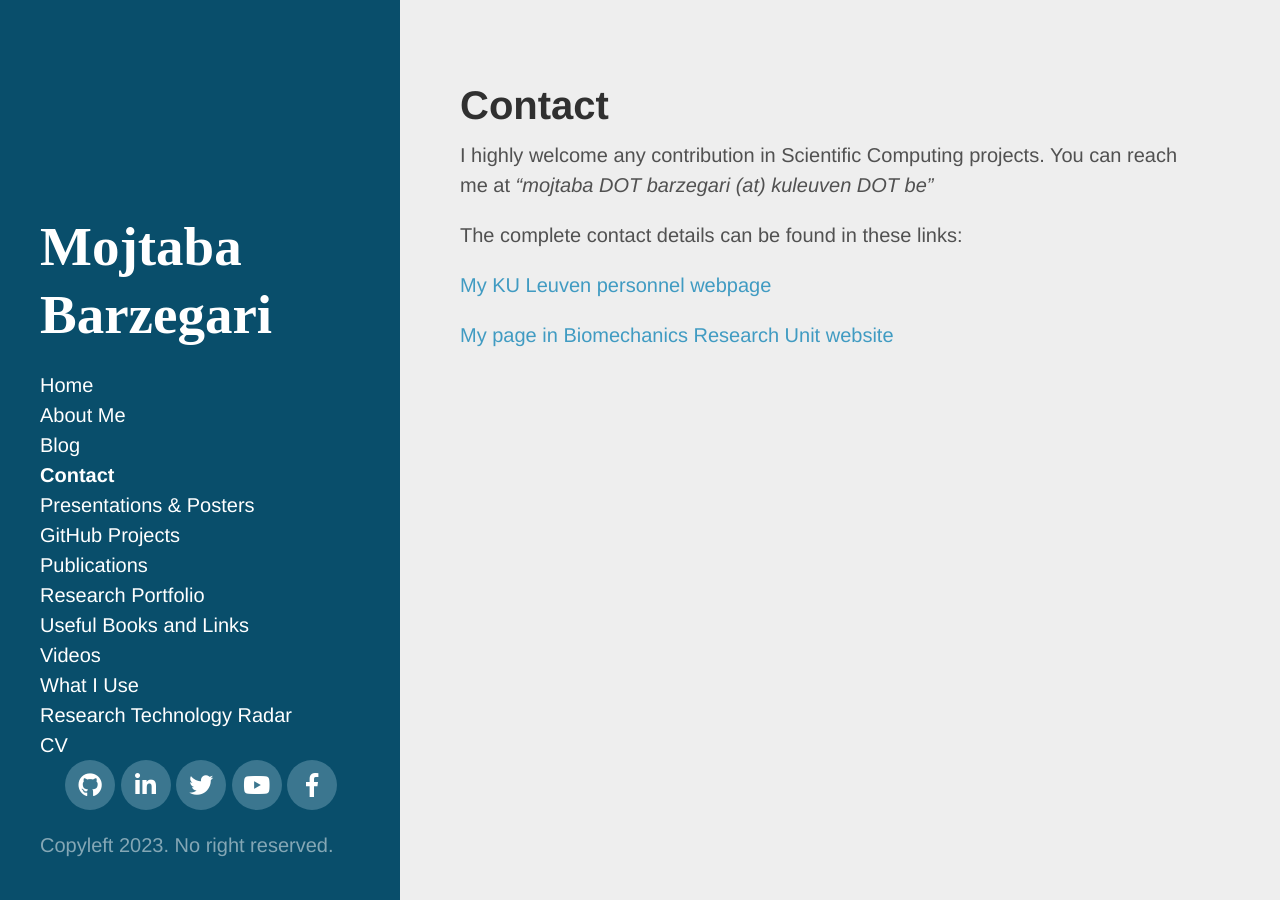
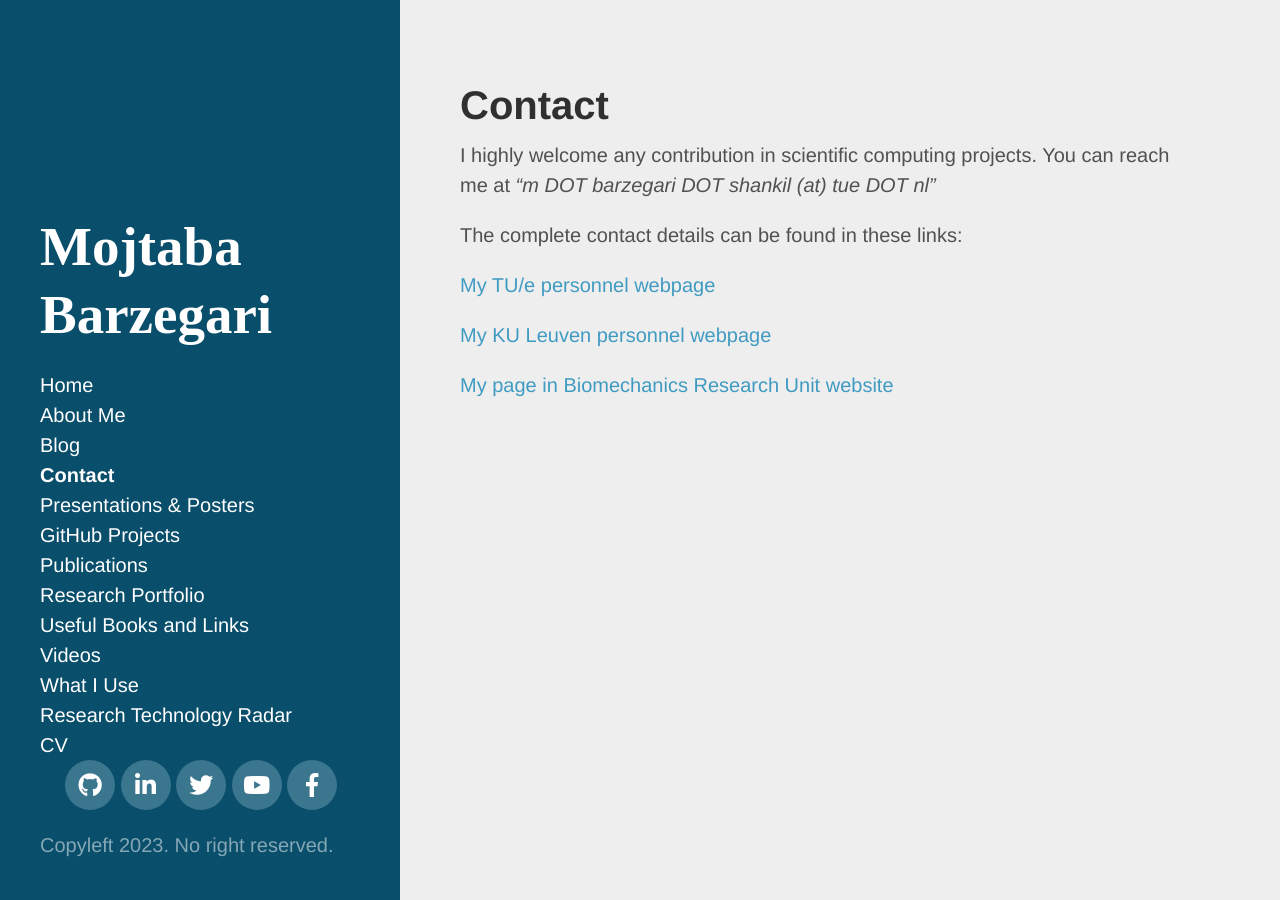
Before and after one commit to mbarzegary/mbarzegary.github.io, a Jekyll site: the page built from contact.md, in a window 1280 px wide. Built offline with Jekyll 4.4.1, drawn with Linux system fonts in a browser that asks for light colours; nearby versions of some CDN libraries; some web fonts are replaced.

Commit message:
update contact details

```diff
--- a/contact.md
+++ b/contact.md
@@ -3,9 +3,11 @@ layout: page
 title: Contact
 ---
 
-I highly welcome any contribution in Scientific Computing projects. You can reach me at *"mojtaba DOT barzegari (at) kuleuven DOT be"*
+I highly welcome any contribution in scientific computing projects. You can reach me at *"m DOT barzegari DOT shankil (at) tue DOT nl"*
 
 The complete contact details can be found in these links:
+
+[My TU/e personnel webpage](https://research.tue.nl/en/persons/mojtaba-barzegari-shankil)
 
 [My KU Leuven personnel webpage](https://www.kuleuven.be/wieiswie/en/person/00125548)
 
```
Also changed, not shown: 2 other files.
